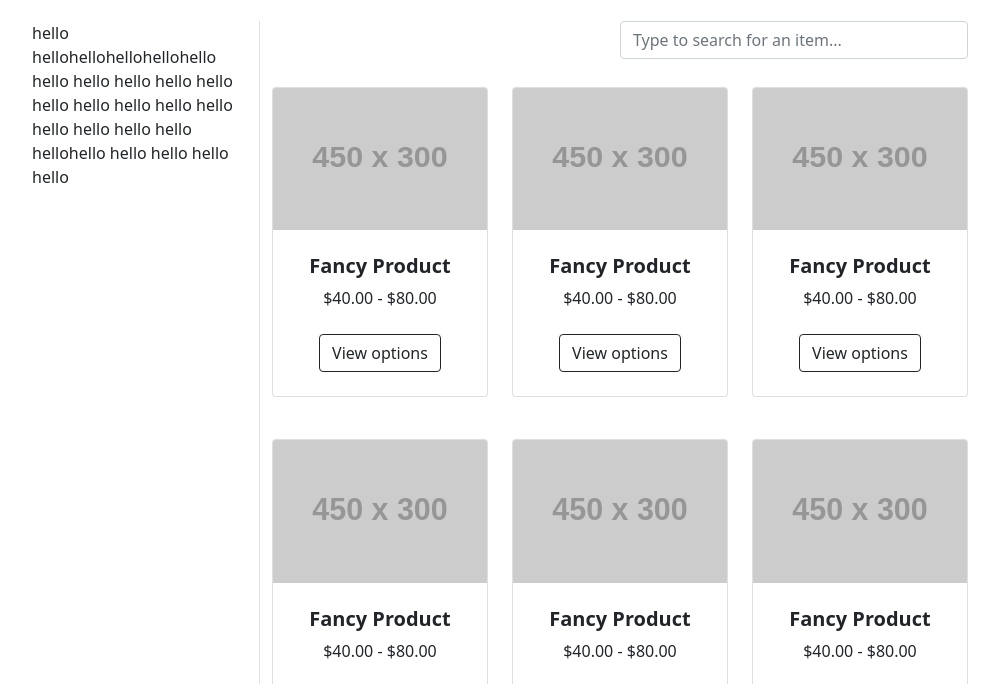
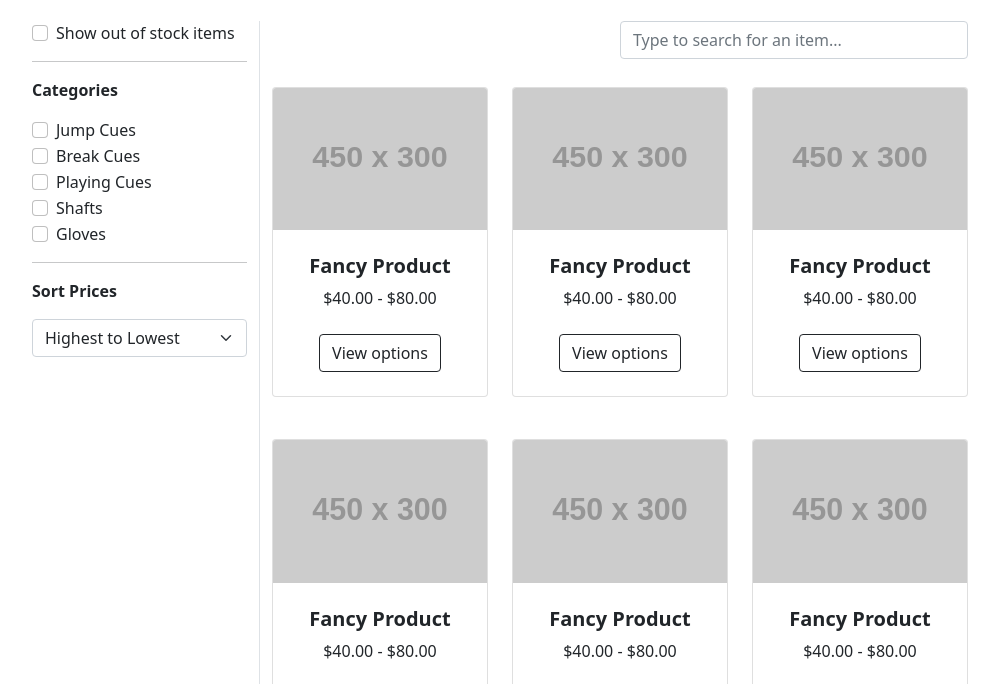
Before and after one commit to zakpruitt/nlbg.store, a plain HTML site: page front-end/customer_view/shop.html in a window 1280 px wide. Shown: the part 76-760 px from the top of the page, without its empty margins (140-1139 px from the left). Drawn offline with nearby package versions, Linux system fonts and the light colour scheme; placeholder pictures from the web are drawn by us.

Commit message:
filtering for shop html/css added

```diff
--- a/front-end/customer_view/shop.html
+++ b/front-end/customer_view/shop.html
@@ -46,8 +46,8 @@
         </header>
     </div> -->
 
-    <!-- Logged in bar -->
     <div class="container">
+        <!-- Logged in bar -->
         <header
             class="d-flex flex-wrap align-items-center justify-content-center justify-content-md-between py-3 mb-4 border-bottom">
             <a href="/" class="d-flex align-items-center col-md-3 mb-2 mb-md-0 text-dark text-decoration-none">
@@ -58,7 +58,7 @@
 
             <ul class="nav col-12 col-md-auto mb-2 justify-content-center mb-md-0">
                 <li><a href="#" class="nav-link px-2 link-secondary">Shop</a></li>
-                <li><a href="/raffle_display.html" class="nav-link px-2 link-dark">Raffles</a></li>
+                <li><a href="raffle_display.html" class="nav-link px-2 link-dark">Raffles</a></li>
                 <li class="nav-item dropdown">
                     <a class="nav-link nav-link px-2 dropdown-toggle link-dark" href="#" id="navbarDropdown"
                         role="button" data-bs-toggle="dropdown" aria-expanded="false">
@@ -85,30 +85,49 @@
         <div class="row">
             <!-- Filter Side -->
             <div class="col-3 border-end">
-                hello
-                hellohellohellohellohello
-                hello
-                hello
-                hello
-                hello
-                hello
-                hello
-                hello
-                hello
-                hello
-                hello
-                hello
-                hello
-                hello
-                hello
-                hellohello
-                hello
-                hello
-                hello
-                hello
+                <!-- Out of Stock Toggle -->
+                <div class="form-check">
+                    <input class="form-check-input" type="checkbox" value="" id="outOfStockCheck">
+                    <label class="form-check-label" for="outOfStockCheck">Show out of stock items</label>
+                </div>
+                <hr>
 
+                <!-- Categories -->
+                <div>
+                    <b><p>Categories</p></b>
+                    <div class="form-check">
+                        <input class="form-check-input" type="checkbox" id="jumpCueCategoryCheck">
+                        <label class="form-check-label" for="jumpCueCategoryCheck">Jump Cues</label>
+                    </div>
+                    <div class="form-check">
+                        <input class="form-check-input" type="checkbox" id="breakCueCategoryCheck">
+                        <label class="form-check-label" for="breakCueCategoryCheck">Break Cues</label>
+                    </div>
+                    <div class="form-check">
+                        <input class="form-check-input" type="checkbox" id="playingCueCategoryCheck">
+                        <label class="form-check-label" for="playingCueCategoryCheck">Playing Cues</label>
+                    </div>
+                    <div class="form-check">
+                        <input class="form-check-input" type="checkbox" id="shaftCueCategoryCheck">
+                        <label class="form-check-label" for="shaftCueCategoryCheck">Shafts</label>
+                    </div>
+                    <div class="form-check">
+                        <input class="form-check-input" type="checkbox" id="gloveCueCategoryCheck">
+                        <label class="form-check-label" for="gloveCueCategoryCheck">Gloves</label>
+                    </div>
+                </div>
+
+                <hr>
+
+                <!-- Price Filtering-->
+                <div>
+                    <b><p>Sort Prices</p></b>
+                    <select class="form-select" aria-label="Default select example">
+                        <option selected value="1">Highest to Lowest</option>
+                        <option value="2">Lowest to Highest</option>
+                    </select>
+                </div>
             </div>
-
             <!-- Item Side -->
             <div class="col-9">
                 <input type="text" class="form-control w-50 float-end" placeholder="Type to search for an item...">
@@ -312,10 +331,7 @@
                 </div>
             </div>
         </div>
-
-
     </div>
-
 
     <script src="https://cdn.jsdelivr.net/npm/bootstrap@5.0.2/dist/js/bootstrap.bundle.min.js"
         integrity="sha384-MrcW6ZMFYlzcLA8Nl+NtUVF0sA7MsXsP1UyJoMp4YLEuNSfAP+JcXn/tWtIaxVXM"
```
Also changed, not shown: front-end/customer_view/styles.css (line endings or trailing spaces).
